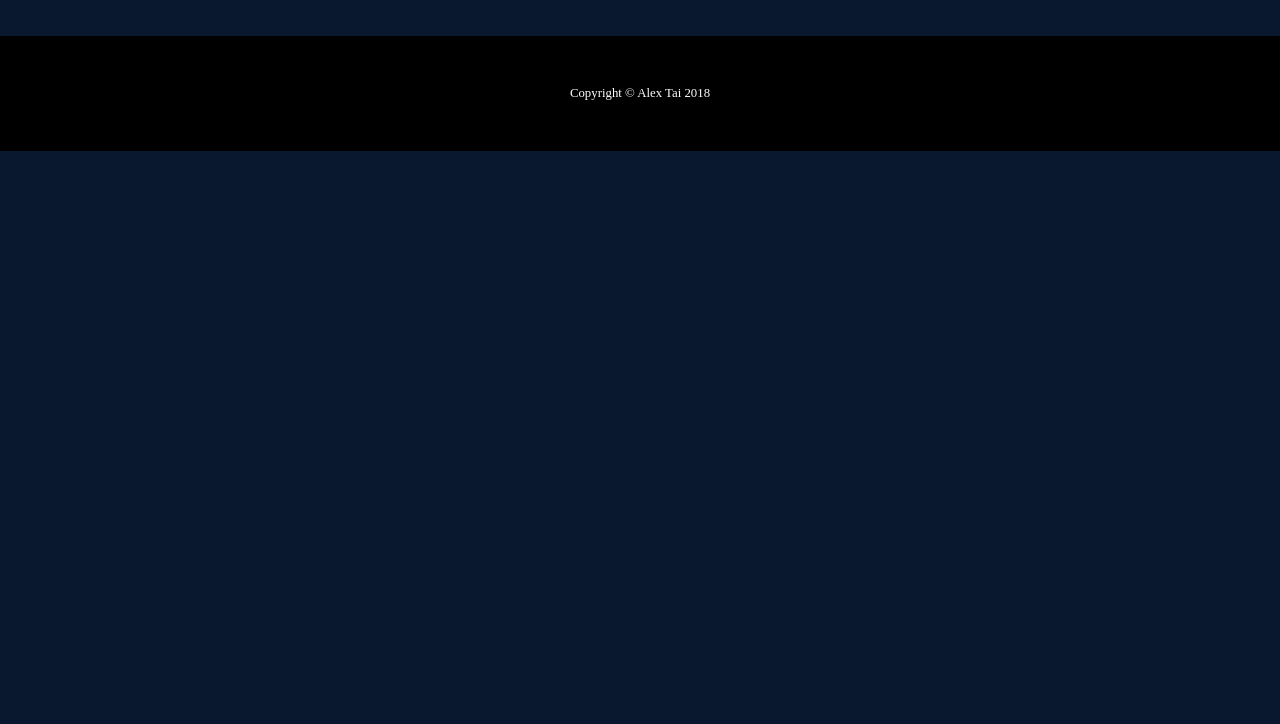
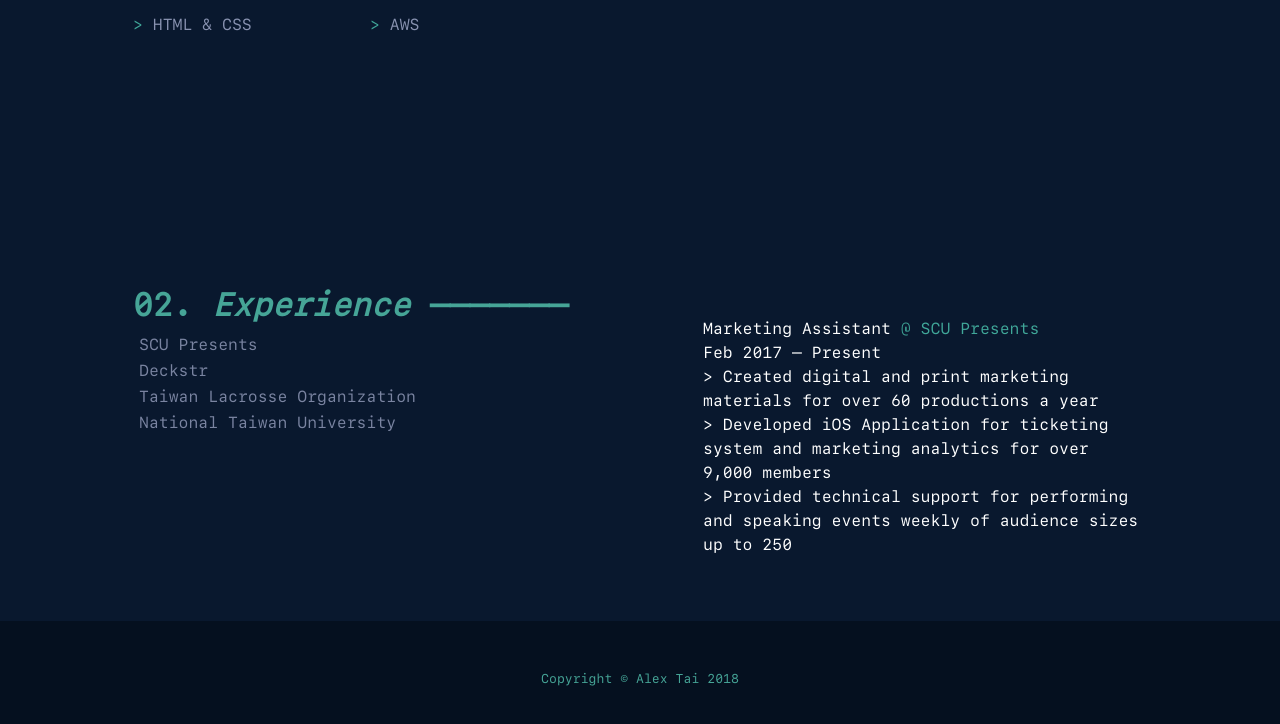
Before and after one commit to alextechtai/website_personal, a plain HTML site: page index.html in a window 1280 px wide. Shown: the part 1480-2204 px from the top of the page. Before the commit the page ends 1631 px from the top, so only its background shows below. Drawn offline with Linux system fonts and the light colour scheme; a web font is replaced by a local one.

Commit message:
added experience draft section
barebones

```diff
--- a/css/stylesheet.css
+++ b/css/stylesheet.css
@@ -1,6 +1,6 @@
 @font-face {
   font-family: SFMono-Regular;
-  src: url('fonts/SFMono-Regular.otf');
+  src: url('../fonts/SFMono-Regular.otf');
 }
 
 body {
@@ -129,7 +129,7 @@ header.masthead .masthead-content .masthead-subheading {
     padding:0px;
     margin:0px;
     position:fixed;
-    right:-130px;
+    right:-110px;
     top:450px;
     width:210px;
     z-index: 1100;
@@ -174,3 +174,26 @@ header.masthead .masthead-content .masthead-subheading {
   font-style: normal;
   color:#40A799;
 }
+
+#experiences {
+    background-color: Transparent;
+    background-repeat:no-repeat;
+    border: none;
+    cursor:pointer;
+    overflow: hidden;
+    outline:none;
+    color: #7A84A1;
+}
+
+#experiences:hover {
+  background-color: #4F4D4D;
+}
+
+#experience_exp {
+  color: white;
+}
+
+#experience_exp em{
+  font-style: normal;
+  color:#40A799;
+}
--- a/index.html
+++ b/index.html
@@ -30,10 +30,10 @@
         <div class="collapse navbar-collapse" id="navbarResponsive">
           <ul class="navbar-nav ml-auto">
             <li class="nav-item">
-              <a class="nav-link" href="#"><p style="color:#46A597">01. <em>About</em></p></a>
+              <a class="nav-link" href="#about"><p style="color:#46A597">01. <em>About</em></p></a>
             </li>
             <li class="nav-item">
-              <a class="nav-link" href="#"><p style="color:#46A597">02. <em>Experience</em></p></a>
+              <a class="nav-link" href="#experience"><p style="color:#46A597">02. <em>Experience</em></p></a>
             </li>
             <li class="nav-item">
               <a class="nav-link" href="#"><p style="color:#46A597">03. <em>Projects</em></p></a>
@@ -70,21 +70,21 @@
       <div class="masthead-content">
         <div class="container">
           <h1 class="masthead-heading mb-0" style="font-size: 22px; color:#46A597;text-align: left">👋🏻 Hi my name is</h1>
-          <h2 class="masthead-subheading mb-0" style="font-size: 70px; text-align: left">Alex Tai</h2>
-          <h2 class="masthead-subheading mb-0" style="font-size: 70px; color:#8892B0;text-align: left">I develop cool things.</h2>
+          <h2 class="masthead-subheading mb-0" style="font-size: 63px; text-align: left">Alex Tai</h2>
+          <h2 class="masthead-subheading mb-0" style="font-size: 63px; color:#8892B0;text-align: left">I develop cool things.</h2>
           <br></br>
           <div class="row align-items-center">
             <div class="col-lg-6">
             <p style="text-align: justify;">I'm a hardware and software engineer based in Santa Clara, CA specializing in full-stack web and mobile development. Currently studying Computer Engineering at Santa Clara University. Ask me about it!</p>
             <br></br>
-            <a href="mailto:alex@alex-tai.com"><button type="button" class="btn btn-primary">Get In Touch</button></a>
+            <a href="mailto:alex@alex-tai.com" target="_blank"><button type="button" class="btn btn-outline-primary">Get In Touch</button></a>
           </div>
           </div>
         </div>
       </div>
     </header>
 
-    <section>
+    <section id="about">
       <div class="container">
         <div class="row align-items-center">
           <div class="col-lg-6 order-lg-2">
@@ -121,10 +121,35 @@
       </div>
     </section>
 
+    <section id="experience">
+      <div class="container">
+        <div class="row align-items-center">
+          <div class="col-lg-6 order-lg-2">
+            <div class="p-5">
+              <br/><br/><br/><br/><br/><br/><br/>
+              <p id="experience_exp">Marketing Assistant <em>@ SCU Presents</em><br/>Feb 2017 – Present<br/>> Created digital and print marketing materials for over 60 productions a year
+<br/>> Developed iOS Application for ticketing system and marketing analytics for over 9,000 members
+<br/>> Provided technical support for performing and speaking events weekly of audience sizes up to 250</p>
+
+            </div>
+          </div>
+          <div class="col-lg-6 order-lg-1">
+            <div class="p-5">
+              <h2 style="color:#46A597">02. <em>Experience</em> –––––––</h2>
+              <button id="experiences">SCU Presents</button><br/>
+              <button id="experiences">Deckstr</button><br/>
+              <button id="experiences">Taiwan Lacrosse Organization</button><br/>
+              <button id="experiences">National Taiwan University</button>
+            </div>
+          </div>
+        </div>
+      </div>
+    </section>
+
     <!-- Footer -->
-    <footer class="py-5 bg-black">
+    <footer class="py-5" style="background-color: #05101F">
       <div class="container">
-        <p class="m-0 text-center text-white small">Copyright &copy; Alex Tai 2018</p>
+        <p class="m-0 text-center small" style="color: #46A597; ">Copyright &copy; Alex Tai 2018</p>
       </div>
     </footer>
 
```
